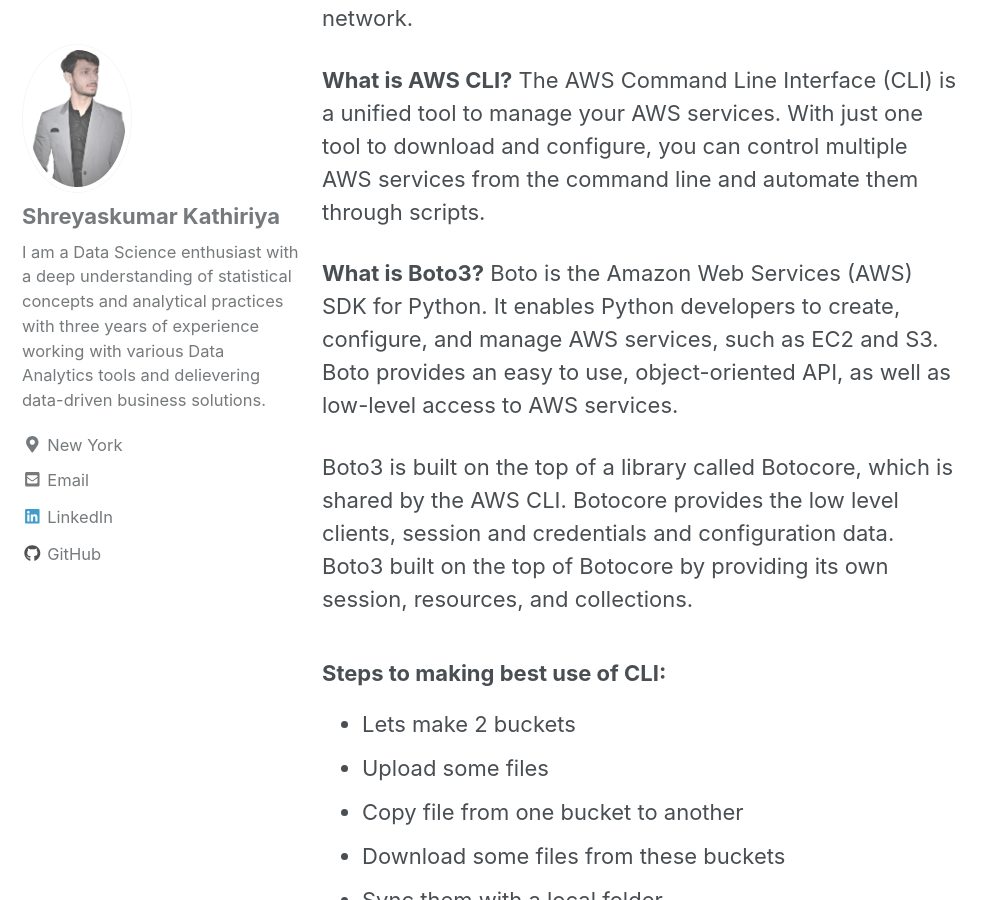
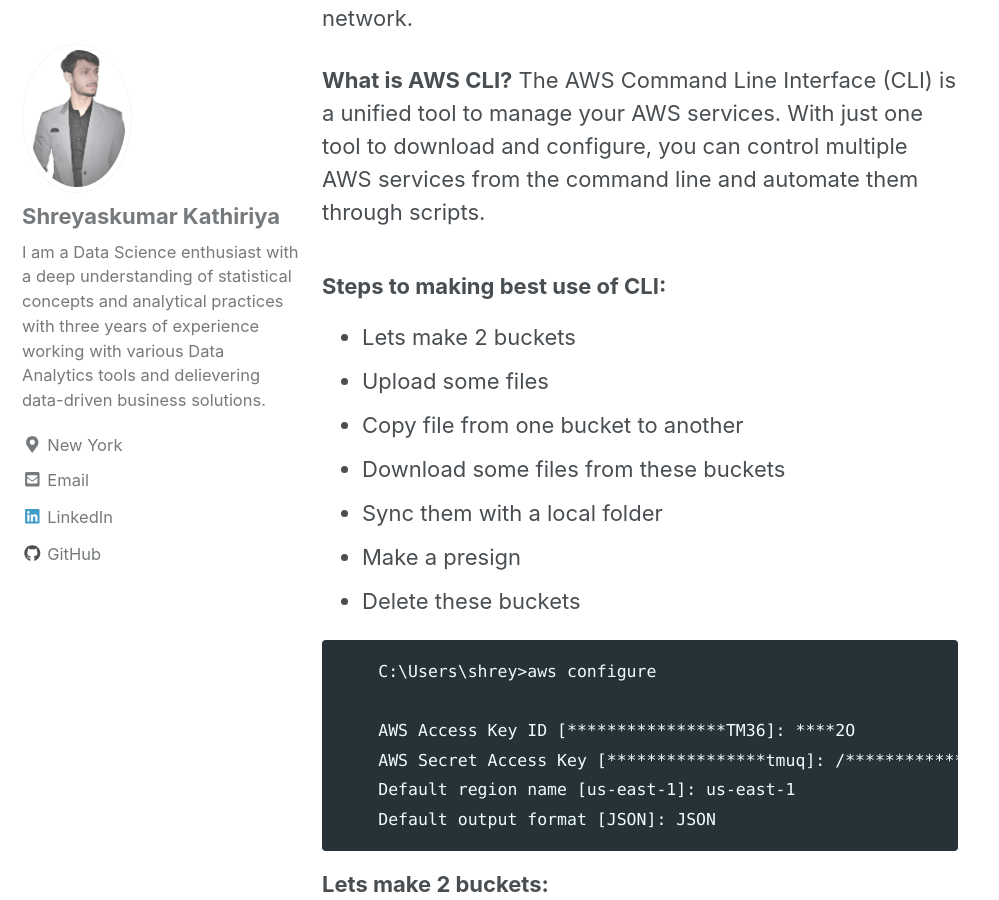
Before and after one commit to Shreyash1811/Shreyash1811.github.io, a Jekyll site: the page built from _posts/2020-06-07-aws_cli.md, in a window 1280 px wide and 900 px high, scrolled down 1315 px. Shown: the whole window, without its empty margins (0-999 px from the left). Built offline with Jekyll 4.4.1, drawn with Linux system fonts in a browser that asks for light colours; nearby versions of some CDN libraries; some of the changed text lies outside the part shown.

Commit message:
Update 2020-06-07-aws_cli.md

```diff
--- a/_posts/2020-06-07-aws_cli.md
+++ b/_posts/2020-06-07-aws_cli.md
@@ -22,11 +22,6 @@
 
 **What is AWS CLI?**
 The AWS Command Line Interface (CLI) is a unified tool to manage your AWS services. With just one tool to download and configure, you can control multiple AWS services from the command line and automate them through scripts.
-
-**What is Boto3?**
-Boto is the Amazon Web Services (AWS) SDK for Python. It enables Python developers to create, configure, and manage AWS services, such as EC2 and S3. Boto provides an easy to use, object-oriented API, as well as low-level access to AWS services.
-
-Boto3 is built on the top of a library called Botocore, which is shared by the AWS CLI. Botocore provides the low level clients, session and credentials and configuration data. Boto3 built on the top of Botocore by providing its own session, resources, and collections.
 
 
 ### Steps to making best use of CLI:
```
